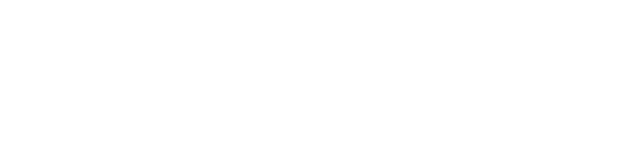
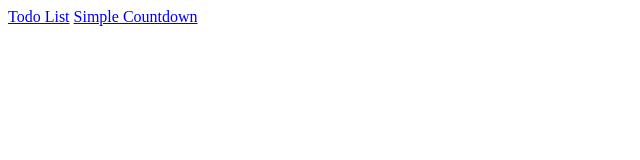
Before and after one commit to christiantepora/javascript-projects, a plain HTML site: page index.html in a window 1280 px wide. Shown: the whole page, without its empty margins (0-640 px from the left). Drawn offline with Linux system fonts and the light colour scheme.

Commit message:
update home page

```diff
--- a/index.html
+++ b/index.html
@@ -1 +1,2 @@
-<meta http-equiv="refresh" content="1; URL=todo-list" />
+<a href="todo-list">Todo List</a>
+<a href="simplecountdown">Simple Countdown</a>
```
